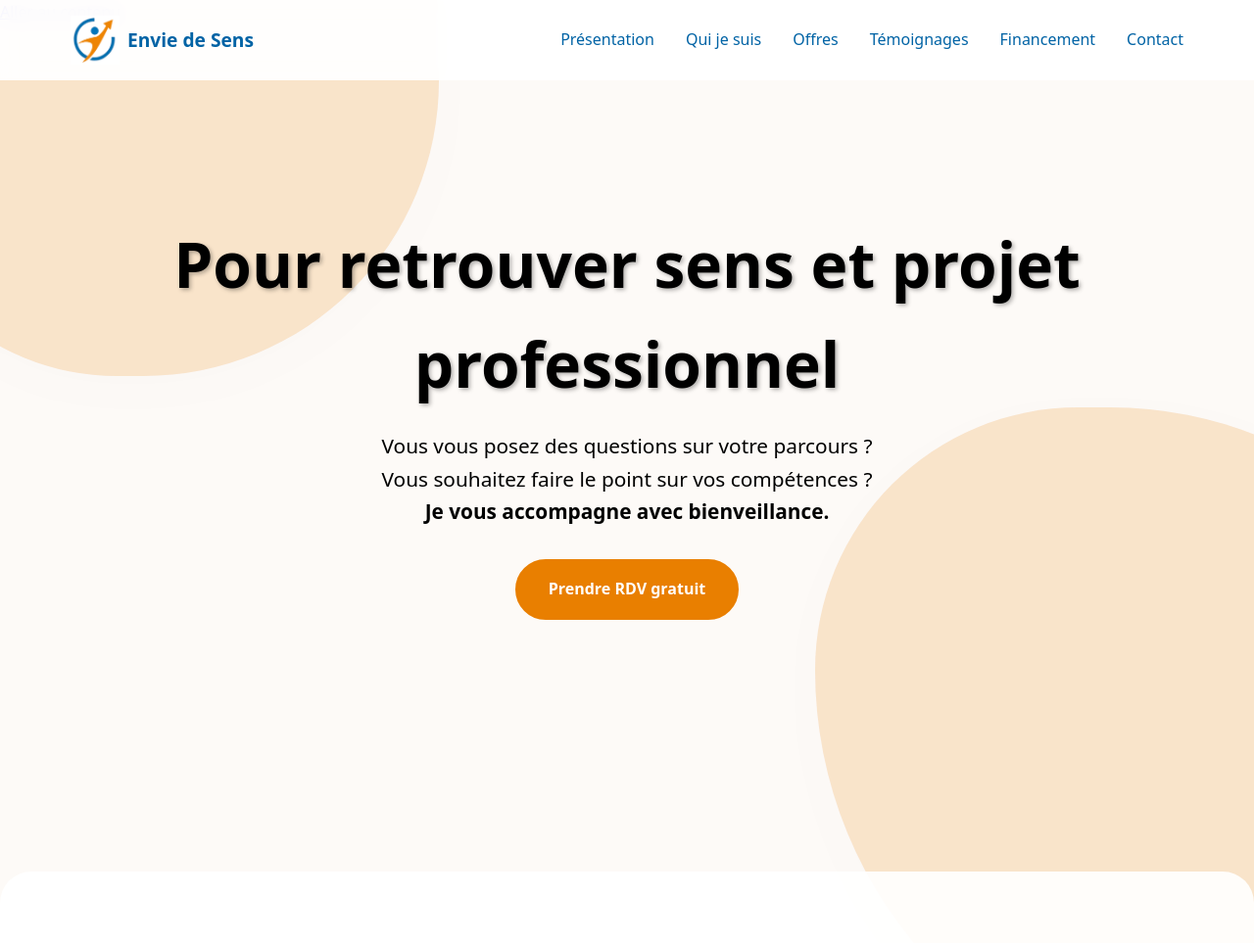
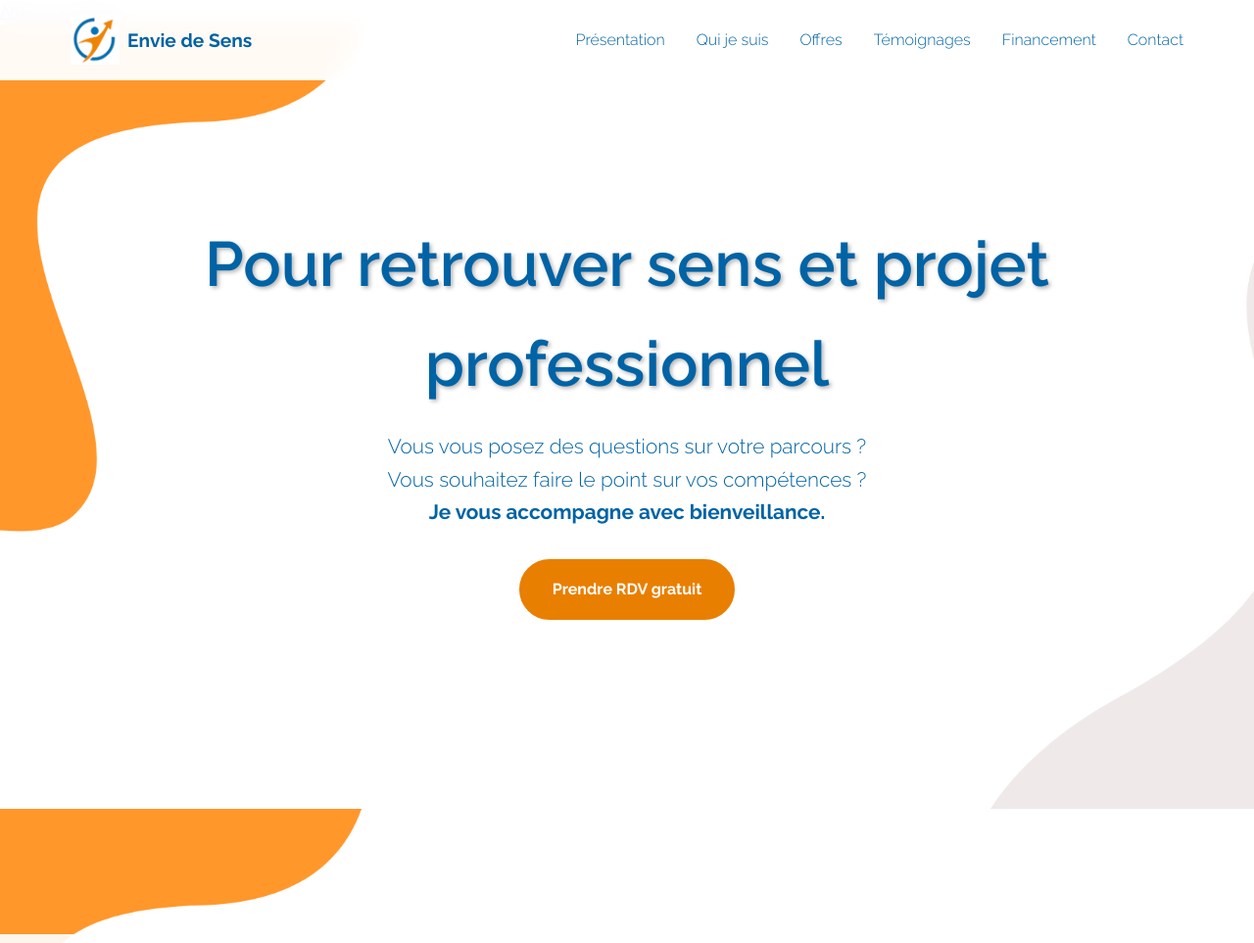
Before and after one commit to lvirard/enviedesens_website, a plain HTML site: page index.html in a window 1280 px wide. Shown: the top 963 px of the page at 98% size. Drawn offline with Linux system fonts and the light colour scheme.

Commit message:
modif fond, typo, et couleur titre - vu avec V.

```diff
--- a/index.html
+++ b/index.html
@@ -6,6 +6,9 @@
   <meta name="description" content="Bilan de compétences personnalisé pour retrouver sens et projet professionnel. Accompagnement individuel certifié Qualiopi.">
   <meta name="viewport" content="width=device-width, initial-scale=1">
   <link rel="stylesheet" href="public/css/styles.css">
+  <link rel="preconnect" href="https://fonts.googleapis.com">
+  <link rel="preconnect" href="https://fonts.gstatic.com" crossorigin>
+  <link href="https://fonts.googleapis.com/css2?family=Raleway:wght@300;400;500;600;700&display=swap" rel="stylesheet">
 </head>
 <body>
   <div class="decor-top" aria-hidden="true"></div>
@@ -143,7 +146,7 @@
             <blockquote class="testimonial actif">
               <img src="public/images/portaits_temoignages/user-icon.png" alt="Photo de Marie" loading="lazy">
               <div class="testimonial-content">
-                <p>"Ce bilan a été une vraie révélation pour moi. J'ai enfin compris ce que je voulais vraiment faire."</p>
+                <p>Ce bilan a été une vraie révélation pour moi. J'ai enfin compris ce que je voulais vraiment faire.</p>
                 <cite>Marie, 38 ans</cite>
               </div>
             </blockquote>
@@ -151,7 +154,7 @@
             <blockquote class="testimonial">
               <img src="public/images/portaits_temoignages/user-icon.png" alt="Photo de Julien" loading="lazy">
               <div class="testimonial-content">
-                <p>"Un accompagnement bienveillant et très professionnel. Je recommande les yeux fermés."</p>
+                <p>Un accompagnement bienveillant et très professionnel. Je recommande les yeux fermés.</p>
                 <cite>Julien, 42 ans</cite>
               </div>
             </blockquote>
--- a/public/css/styles.css
+++ b/public/css/styles.css
@@ -1,7 +1,8 @@
 /* Reset & variables */
 * { margin: 0; padding: 0; box-sizing: border-box; }
 body {
-  font-family: system-ui, -apple-system, sans-serif;
+  font-family: "Raleway", system-ui, -apple-system, sans-serif;
+  font-weight: 300;
   line-height: 1.6;
   color: #333;
 }
@@ -16,36 +17,23 @@ body {
 /* Fond inspiré flyer */
 body {
   margin: 0;
-  font-family: system-ui, -apple-system, BlinkMacSystemFont, "Segoe UI", sans-serif;
   color: var(--texte);
   background-color: var(--fond);
 }
 
-/* Deux grandes formes orange en arrière-plan */
-.decor-top,
-.decor-bottom {
-  position: fixed;
-  z-index: -1;
-  background: var(--orange);
-  opacity: 0.18;
-  filter: drop-shadow(0 12px 40px rgba(0,0,0,0.08));
+main {
+  background-image: url(../images/fond.png);
+  background-attachment: fixed; /* L'image reste immobile au scroll */
+  background-size: cover;       /* Couvre toute la zone */
+  background-position: center;  /* Centrée */
+  background-repeat: no-repeat;
+  min-height: 100vh;
 }
 
-.decor-top {
-  width: 45vw;
-  height: 45vw;
-  top: -15vw;
-  left: -10vw;
-  border-radius: 60% 40% 55% 45%;
+h1, h2, h3 {
+  font-weight: 600; /* ou 700 pour plus d'impact */
 }
 
-.decor-bottom {
-  width: 55vw;
-  height: 55vw;
-  bottom: -25vw;
-  right: -20vw;
-  border-radius: 40% 60% 35% 65%;
-}
 /* Header qui se cache */
 .header {
   position: fixed;
@@ -105,7 +93,7 @@ body {
   align-items: center;
   justify-content: center;
   text-align: center;
-  color: black;
+  color: var(--bleu);
   padding: 2rem;
 }
 .hero h1 {
@@ -150,9 +138,7 @@ body {
 .section {
   padding: 8rem 0;
   background: rgba(255,255,255,0.9);
-  margin: 4rem 0;
-  border-radius: 2rem; /* Coins arrondis pour un effet "flottant" */
-
+  margin: 8rem 0;
 }
 
 .container {
```
Also changed, not shown: public/images/fond.png (added).
